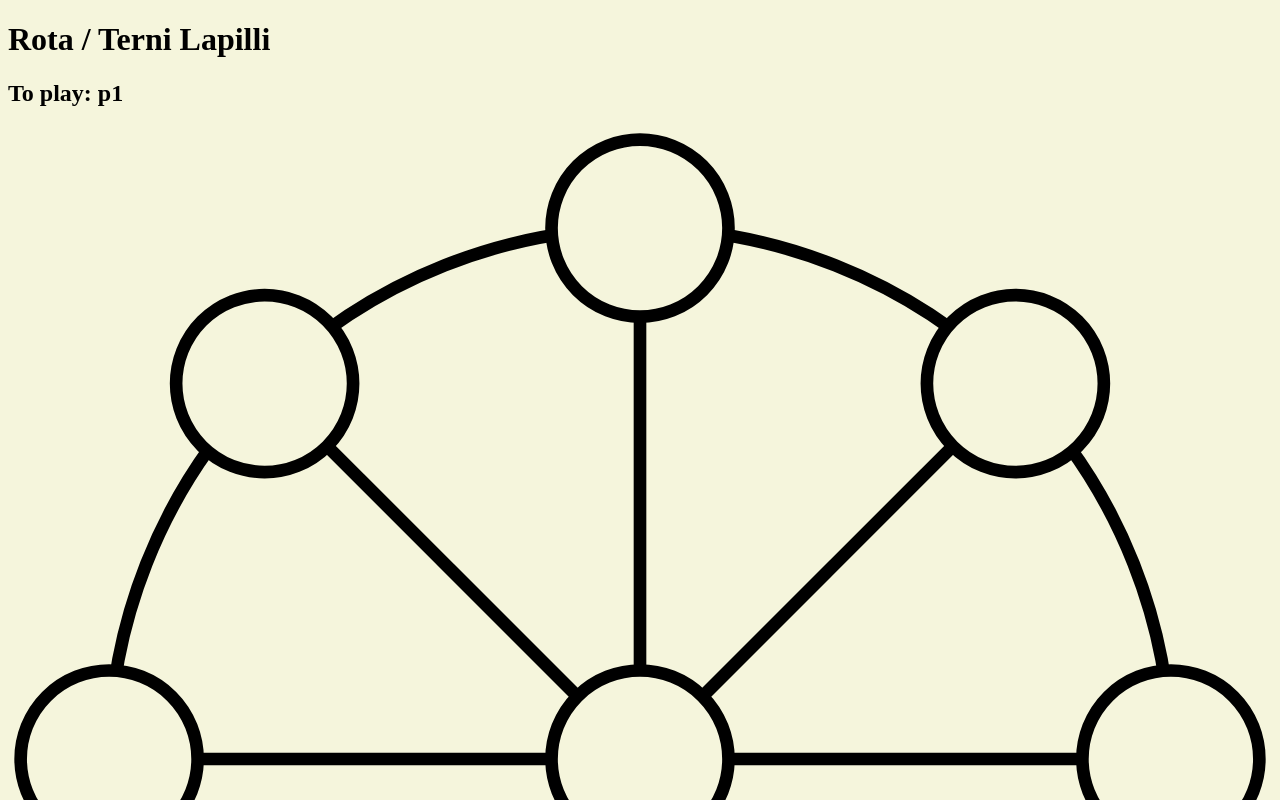
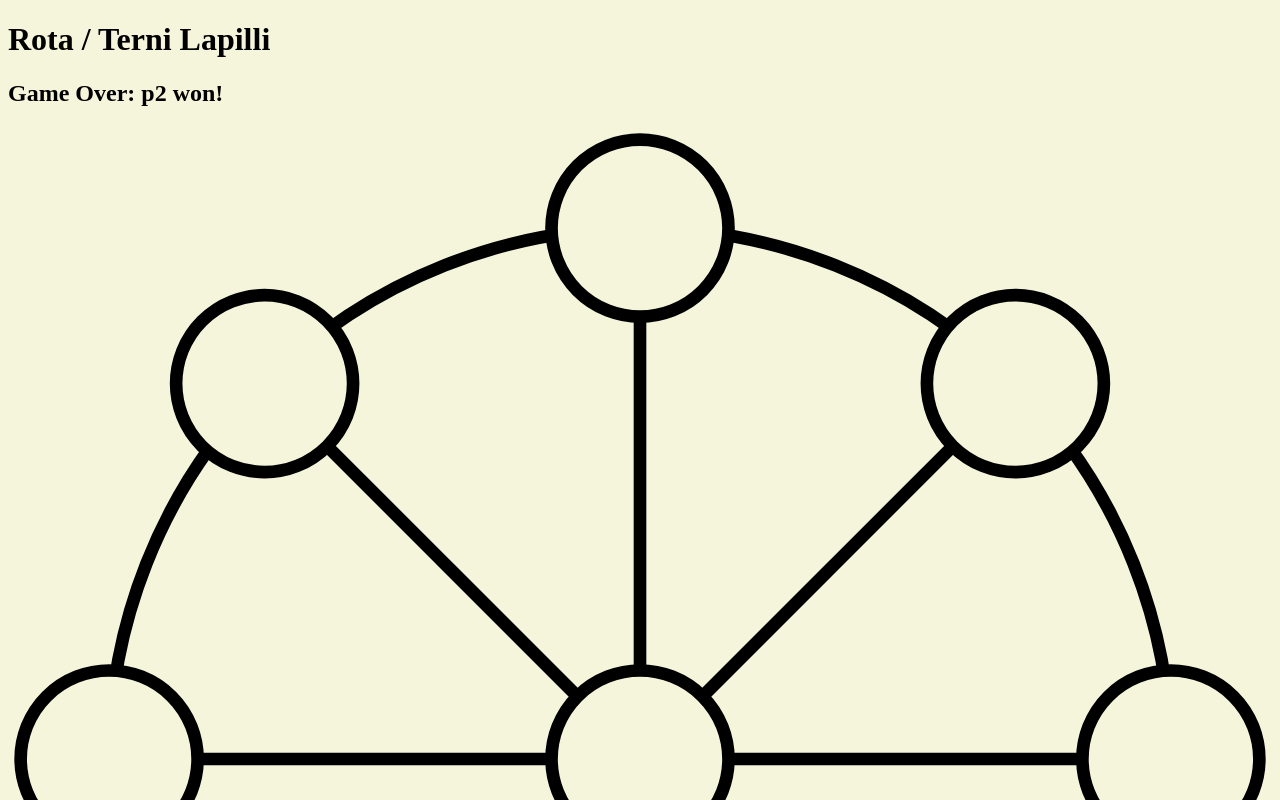
Before and after one commit to nbogie/rota-roman-game-react, a React (Vite) app: page / in a window 1280 px wide. Shown: the top 800 px of the page. Built offline with nearby package versions, Linux system fonts and the light colour scheme.

Commit message:
win state skeleton

```diff
--- a/src/components/RotaGameC.tsx
+++ b/src/components/RotaGameC.tsx
@@ -1,8 +1,14 @@
 import { toast } from "react-toastify";
 import { useImmer } from "use-immer";
-import { handleClickRotaSlot, makeEmptyBoard, SlotId } from "../core/rotaGame";
+import {
+    calcWinState,
+    handleClickRotaSlot,
+    makeEmptyBoard,
+    SlotId,
+} from "../core/rotaGame";
 import { RotaBoardOutlinesC } from "./RotaBoardOutlinesC";
 import { RotaCircle } from "./RotaCircle";
+import { WinState } from "./WinState";
 
 export function RotaGameC() {
     const [rotaBoard, setRotaBoard] = useImmer(makeEmptyBoard());
@@ -18,7 +24,8 @@ export function RotaGameC() {
     return (
         <div className="game">
             <h1>Rota / Terni Lapilli</h1>
-            <h2>To play: {rotaBoard.currentPlayer}</h2>
+            <WinState rotaBoard={rotaBoard} />
+
             <svg viewBox="0 0 100 100" xmlns="http://www.w3.org/2000/svg">
                 <RotaBoardOutlinesC radius={radius} rotaBoard={rotaBoard} />
 
--- /dev/null
+++ b/src/components/WinState.tsx
@@ -0,0 +1,14 @@
+import { calcWinState, RotaBoard } from "../core/rotaGame";
+
+export function WinState({ rotaBoard }: { rotaBoard: RotaBoard }): JSX.Element {
+    const winState = calcWinState(rotaBoard);
+    return (
+        <h2>
+            {winState.state === "unfinished" ? (
+                <>To play: {rotaBoard.currentPlayer}</>
+            ) : (
+                <>Game Over: {winState.winner} won!</>
+            )}
+        </h2>
+    );
+}
--- a/src/core/rotaGame.tsx
+++ b/src/core/rotaGame.tsx
@@ -98,3 +98,15 @@ function moveFromTo(id1: SlotId, id2: SlotId, board: RotaBoard) {
     toSlot.state = fromSlot.state;
     fromSlot.state = "empty";
 }
+
+//no ties are possible, unlike tictactoe
+export type WinState =
+    | { state: "unfinished" }
+    | { state: "won"; winner: PlayerMarker };
+
+export function calcWinState(rotaBoard: RotaBoard): WinState {
+    return pick([
+        { state: "unfinished" },
+        { state: "won", winner: pick(["p1", "p2"]) },
+    ]);
+}
```
